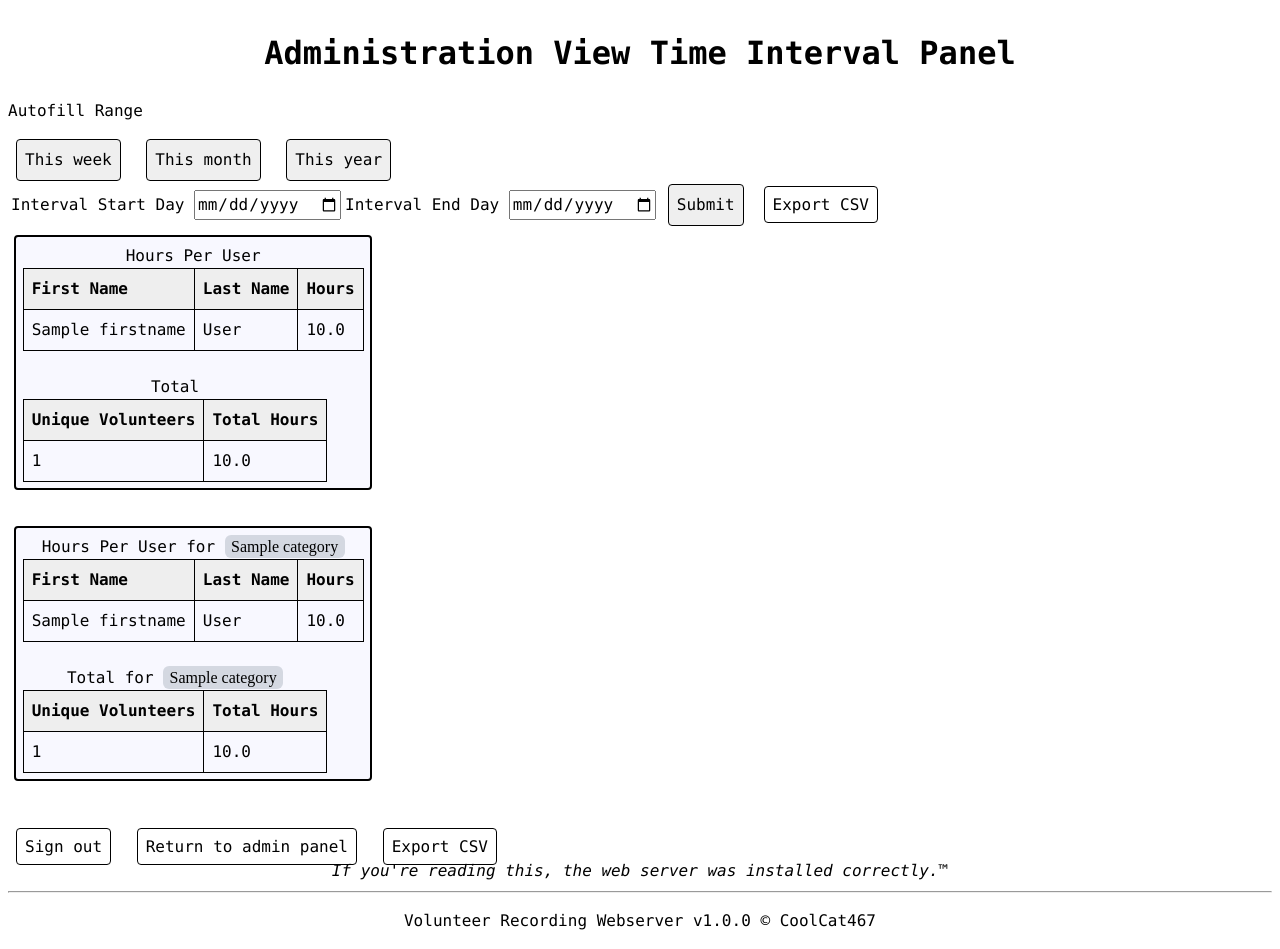
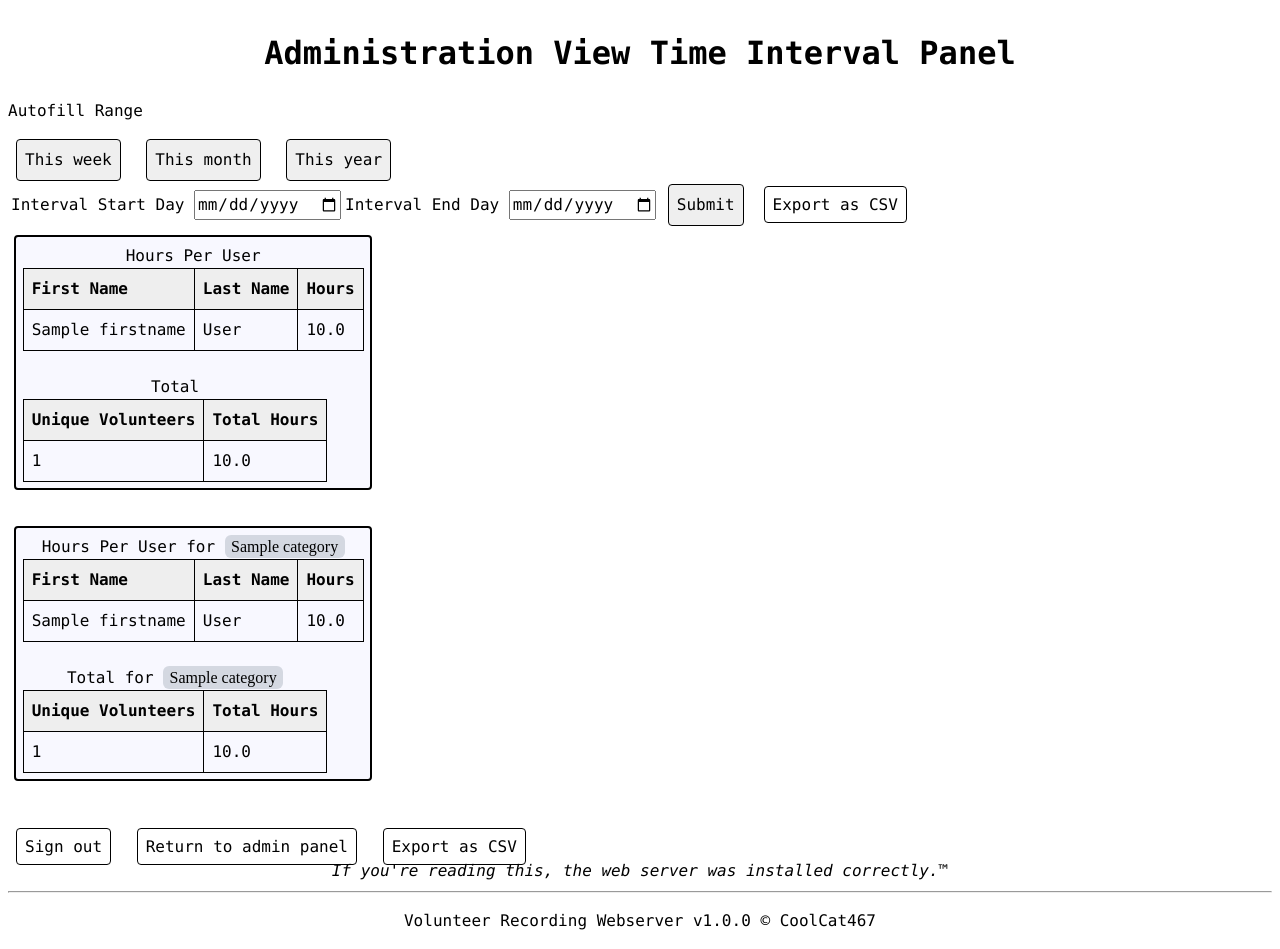
Before and after one commit to CoolCat467/Volunteer-Recording-Server, a Python web app: template src/volunteer_recording/templates/admin_view_time_interval.html.jinja in a window 1280 px wide. Run offline with Jinja, Linux system fonts and the light colour scheme; the template is opened without the code that fills it: most values are stand-ins (such as "Sample title", 1, 10 or a date in 2020).

Commit message:
`Export CSV` -> `Export as CSV`

```diff
--- a/src/volunteer_recording/generate_pages.py
+++ b/src/volunteer_recording/generate_pages.py
@@ -1112,7 +1112,7 @@ def admin_view_time_interval_get() -> str:
 
     export_csv_link = htmlgen.create_link(
         export_link,
-        "Export CSV",
+        "Export as CSV",
         class_="submit_button",
     )
 
--- a/src/volunteer_recording/templates/admin_view_time_interval.html.jinja
+++ b/src/volunteer_recording/templates/admin_view_time_interval.html.jinja
@@ -20,7 +20,7 @@
         <button type="submit">Submit</button>
       </td>
       <td>
-        <a href="{{ export_link }}" class="submit_button">Export CSV</a>
+        <a href="{{ export_link }}" class="submit_button">Export as CSV</a>
       </td>
     </tr>
   </table>
@@ -109,7 +109,7 @@
 {% endfor %}
 <br>
 {{ super() -}}
-<a href="{{ export_link }}" class="submit_button">Export CSV</a>
+<a href="{{ export_link }}" class="submit_button">Export as CSV</a>
 {% endblock body %}
 {% block return_text scoped %}Sign out{% endblock return_text %}
 {% block return_link scoped %}/admin/signout{% endblock return_link %}
```
